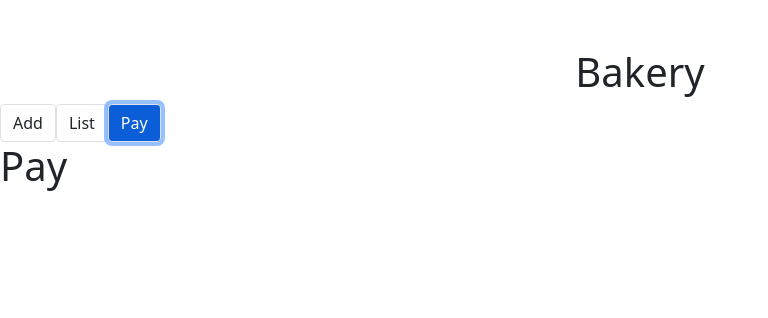
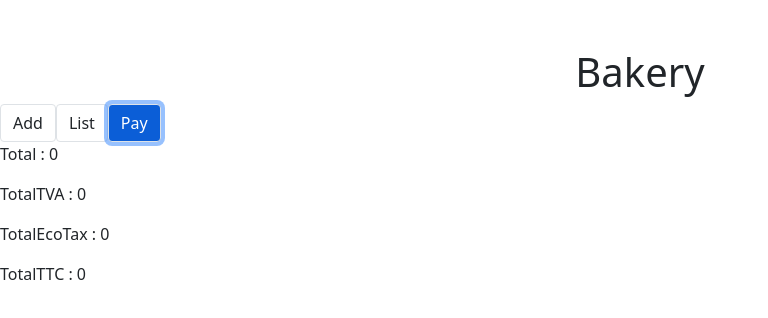
Before and after one commit to EverFJ/bakery, a React (Create React App) app: page / in a window 1280 px wide. Both pictures are taken after a click on the button "Pay". Shown: the top 318 px of the page, without its empty margins (0-768 px from the left). Built offline with nearby package versions, Linux system fonts and the light colour scheme.

Commit message:
card component

```diff
--- a/src/App.jsx
+++ b/src/App.jsx
@@ -3,6 +3,7 @@ import Add from "./components/Add";
 import List from "./components/List";
 import Pay from "./components/Pay";
 import Button from "./components/Button";
+import Card from "./components/Card";
 import "bootstrap/dist/css/bootstrap.min.css";
 
 class App extends React.Component {
@@ -32,7 +33,7 @@ class App extends React.Component {
   handleSubmit = () => {};
 
   render() {
-    console.log(this.state.activeTab);
+    // console.log(this.state.activeTab);
     return (
       <>
         <h1 className="text-center mt-5">Bakery</h1>
@@ -70,7 +71,7 @@ class App extends React.Component {
         )}
 
         {/* PAY COMPONENT */}
-        {this.state.activeTab === "pay" && <Pay />}
+        {this.state.activeTab === "pay" && <Pay items={this.state.items} />}
       </>
     );
   }
--- /dev/null
+++ b/src/components/Card.jsx
@@ -0,0 +1,38 @@
+import React from "react";
+
+class Card extends React.Component {
+  constructor(props) {
+    super(props);
+    this.state = {
+      image: "",
+    };
+  }
+
+  componentDidMount() {
+    fetch(
+      "https://raw.githubusercontent.com/konexio/digitous-assest/main/bakery/" +
+        this.props.productName +
+        ".png"
+    )
+      .then((res) => res.blob())
+      .then((data) => this.setState({ image: URL.createObjectURL(data) }));
+  }
+
+  render() {
+    const { productName, price, onClick } = this.props;
+    // console.log(this.props);
+    console.log(productName);
+    return (
+      <button
+        className="btn btn-primary"
+        onClick={() => {
+          onClick(productName, price);
+        }}
+      >
+        <img src={this.state.image} alt="" />
+      </button>
+    );
+  }
+}
+
+export default Card;
--- a/src/components/Pay.jsx
+++ b/src/components/Pay.jsx
@@ -1,11 +1,35 @@
 import React from "react";
+import Card from "./Card";
 
 class Pay extends React.Component {
+  constructor(props) {
+    super(props);
+    this.state = {
+      basket: [],
+      total: 0,
+      totalTVA: 0,
+      totalEcoTax: 0,
+      totalTTC: 0,
+    };
+  }
+
+  handleSelect = (name, price) => {
+    console.log("handleSelect, name : ", name);
+    console.log("handleSelect, price : ", price);
+  };
+
   render() {
+    const { basket, total, totalTVA, totalEcoTax, totalTTC } = this.state;
     return (
-      <>
-        <h1>Pay</h1>
-      </>
+      <div>
+        {this.props.items.map((item) => (
+          <Card />
+        ))}
+        <p>Total : {total}</p>
+        <p>TotalTVA : {totalTVA}</p>
+        <p>TotalEcoTax : {totalEcoTax}</p>
+        <p>TotalTTC : {totalTTC}</p>
+      </div>
     );
   }
 }
```
